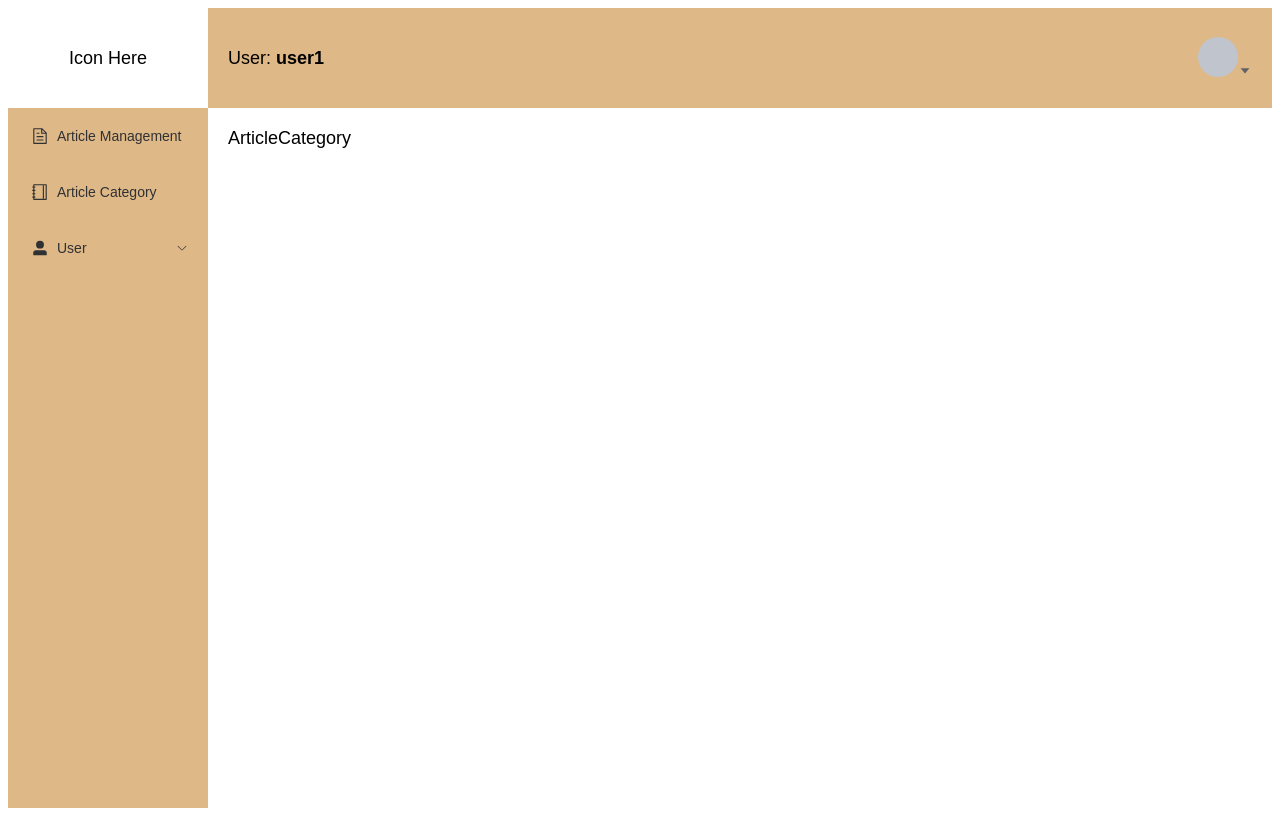
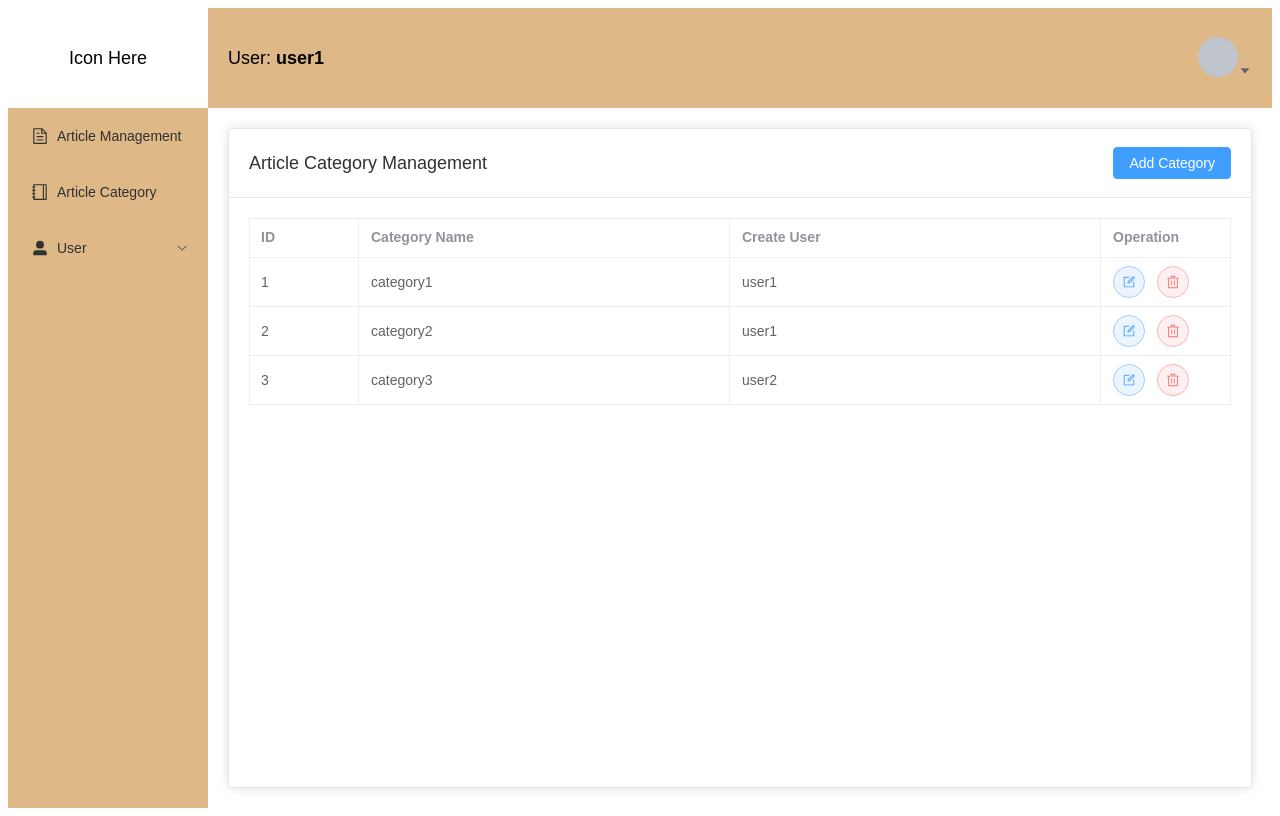
Before and after one commit to RuiyangXu09/ArticleAdmin_Frontend, a Vue app: page /article/category in a window 1280 px wide. Built offline with nearby package versions, Linux system fonts and the light colour scheme.

Commit message:
set up css style and UI for category list page.

```diff
--- a/src/views/ArticleCategory.vue
+++ b/src/views/ArticleCategory.vue
@@ -1,11 +1,62 @@
 <template>
-  ArticleCategory
+  <el-card class="category-container">
+      <template #header>
+          <div class="header">
+              <span>Article Category Management</span>
+              <div>
+                  <el-button type="primary">Add Category</el-button>
+              </div>
+          </div>
+      </template>
+      <el-table :data="categories" border>
+          <el-table-column label="ID" prop="id" width="110px"/>
+          <el-table-column label="Category Name" prop="categoryName"/>
+          <el-table-column label="Create User" prop="createUser"/>
+          <el-table-column label="Operation" width="130px">
+              <template #default="{row}">
+                  <el-button :icon="Edit" circle plain type="primary"></el-button>
+                  <el-button :icon="Delete" circle plain type="danger"></el-button>
+              </template>
+          </el-table-column>
+          <template #empty>
+              <el-empty description="No Data..."/>
+          </template>
+      </el-table>
+  </el-card>
 </template>
 
 <script setup>
+import {Delete, Edit} from "@element-plus/icons-vue";
+import {ref} from "vue";
 
+//定义分类名的响应式数据模型
+const categories = ref([
+    {
+        "id": 1,
+        "categoryName": "category1",
+        "createUser": "user1"
+    },
+    {
+        "id": 2,
+        "categoryName": "category2",
+        "createUser": "user1"
+    },
+    {
+        "id": 3,
+        "categoryName": "category3",
+        "createUser": "user2"
+    }
+])
 </script>
 
 <style lang="less" scoped>
-
+.category-container{
+  min-height: 100%;
+  box-sizing: border-box;
+  .header{
+    display: flex;
+    align-items: center;
+    justify-content: space-between;
+  }
+}
 </style>
```
